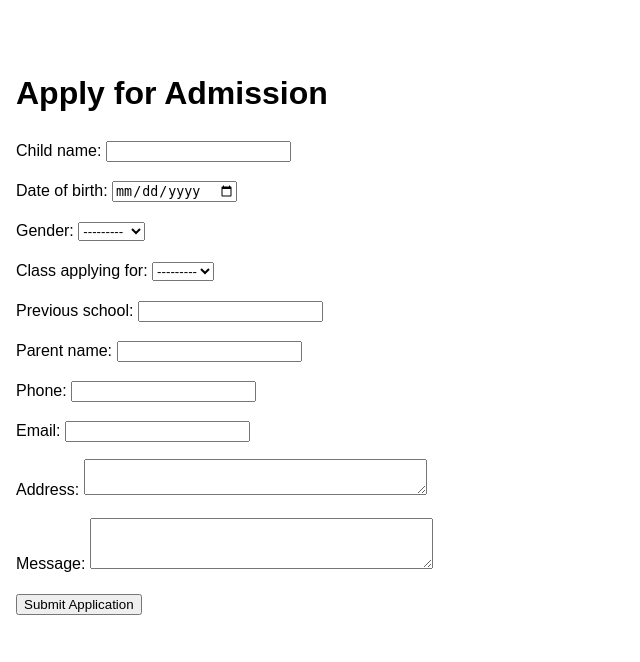
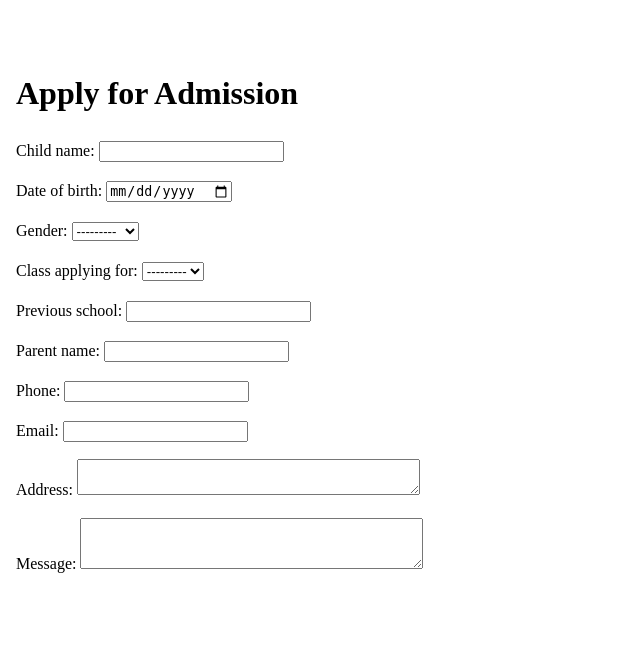
Before and after one commit to codewithMiller/School-website, a Django app: page /apply/ in a window 1280 px wide. Shown: the top 662 px of the page, without its empty margins (0-640 px from the left). Run offline with Django 5.2, Linux system fonts and the light colour scheme; data that the repository does not hold is empty.

Commit message:
Add font_family and custom_css, update base.html and style.css

```diff
--- a/static/css/style.css
+++ b/static/css/style.css
@@ -1,5 +1,6 @@
-body { font-family: sans-serif; margin: 0; padding: 0 16px; line-height: 1.5; }
+body { font-family: var(--font); margin: 0; padding: 0 16px; line-height: 1.5; }
 header, footer { background: var(--primary); color: #fff; padding: 12px 16px; margin: 0 -16px; }
 nav a { color: #fff; margin-right: 10px; }
 img { max-width: 100%; height: auto; }
 .alert { background: #fffbe6; padding: 8px; }
+a.button, button { background: var(--secondary); color: #fff; border: 0; padding: 8px 14px; }
--- a/web/models.py
+++ b/web/models.py
@@ -9,6 +9,14 @@ class SchoolInfo(models.Model):
     hero_image = models.ImageField(upload_to='school/', blank=True)
     primary_color = models.CharField(max_length=7, default='#1e40af')
     secondary_color = models.CharField(max_length=7, default='#f59e0b')
+
+    font_family = models.CharField(
+    max_length=80, default='Arial, sans-serif',
+    help_text='Example: Georgia, serif')
+    custom_css = models.TextField(
+        blank=True,
+        help_text='Extra CSS for this school only'
+        )
 
     about = models.TextField(blank=True)
     mission = models.TextField(blank=True)
--- a/web/templates/base.html
+++ b/web/templates/base.html
@@ -11,6 +11,7 @@
   :root {
     --primary: {{ school.primary_color }};
     --secondary: {{ school.secondary_color }};
+    --font: {{ school.font_family }};
   }
 </style>
 {% endif %}
```
Also changed, not shown: web/migrations/0002_schoolinfo_custom_css_schoolinfo_font_family.py (added). Lines whose indentation alone changed are shown as unchanged.
